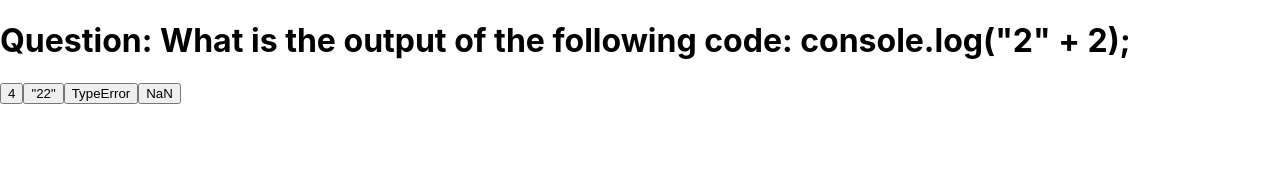
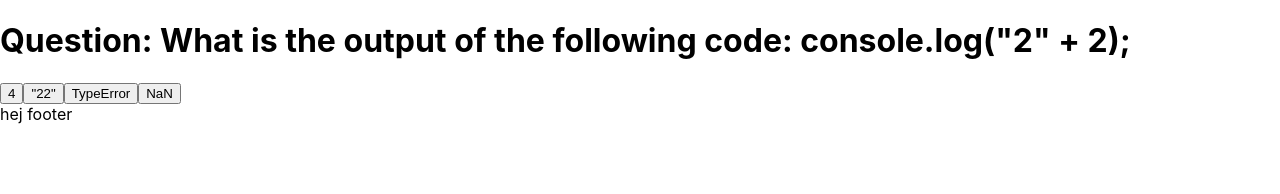
Before and after one commit to Technigo/project-redux-quiz-old, a React (Create React App) app: page /quiz in a window 1280 px wide. Shown: the top 194 px of the page. Built offline with nearby package versions, Linux system fonts and the light colour scheme.

Commit message:
adde component

```diff
--- a/src/App.js
+++ b/src/App.js
@@ -5,6 +5,7 @@ import { quiz } from 'reducers/quiz';
 import { BrowserRouter, Routes, Route } from 'react-router-dom';
 import { CurrentQuestion } from 'components/CurrentQuestion';
 import { WelcomePage } from 'components/WelcomePage';
+import { Footer } from 'components/Footer';
 
 const reducer = combineReducers({
   quiz: quiz.reducer
@@ -21,6 +22,7 @@ export const App = () => {
           <Route path="/quiz" element={<CurrentQuestion />} />
         </Routes>
       </BrowserRouter>
+      <Footer />
     </Provider>
   );
 }
--- a/src/components/Footer.js
+++ b/src/components/Footer.js
@@ -0,0 +1,9 @@
+import React from 'react';
+
+export const Footer = () => {
+  return (
+    <div>
+        hej footer
+    </div>
+  )
+}
```
Also changed, not shown: src/components/QuizOver.js (+7 -7 lines).
